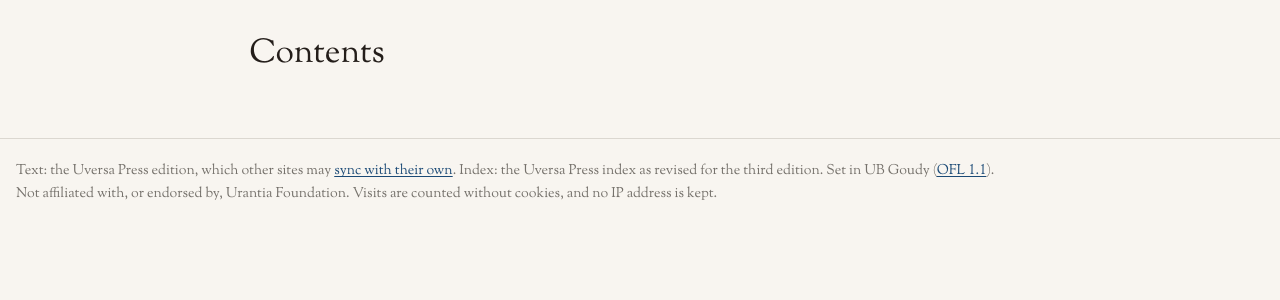
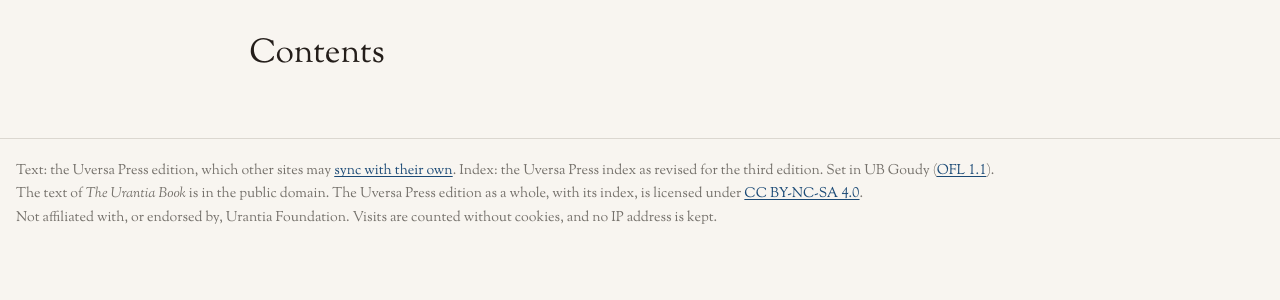
Before and after one commit to The-Urantia-Book-Fellowship/ubsite, a FastAPI app: page /read in a window 1280 px wide. Shown: the part 64-364 px from the top of the page. Run offline with FastAPI, Linux system fonts and the light colour scheme; data comes from the database, SQL or seed files in the repository; data that the repository does not hold is empty.

Commit message:
The footer says what is public domain and what is licensed
The text of The Urantia Book is in the public domain; the Uversa Press
edition as a whole, with its index, is licensed under CC BY-NC-SA 4.0,
the press edition's licence. Every page's footer says so, with
rel="license", so the offline copy carries it too, and so does /api.
It answers Harry's condition for Read offline, that the site's terms
not put the book, the index with it, in the public domain.

The index's footing is settled with it, so the index may go through
the API with its licence marked. deploy/README.md notes that the
installed nginx file is world-readable, so checking it needs no root.

Co-Authored-By: Claude Opus 5.5 (1M context) <noreply@anthropic.com>

```diff
--- a/ubsite/templates/api.html
+++ b/ubsite/templates/api.html
@@ -23,8 +23,9 @@
 <h1>The text API</h1>
 
 <p>Any site may keep its copy of the English text in step with this one, or fetch a
-passage or a paper from it by reference. The text is the Uversa Press edition, with its numerous corrections, and it is in the
-public domain. Its HTML marks the words of Jesus, which this site shows in red; the
+passage or a paper from it by reference. The text is that of the Uversa Press edition, with its numerous corrections, and it is in
+the public domain; the edition as a whole, with its index, is licensed under
+<a href="https://creativecommons.org/licenses/by-nc-sa/4.0/">CC&nbsp;BY-NC-SA&nbsp;4.0</a>. Its HTML marks the words of Jesus, which this site shows in red; the
 printed book does not.</p>
 
 <p>It is at <b>version {{ v.version }}</b>, made on {{ v.made }}: {{ '{:,}'.format(meta.counts.parts) }}
--- a/ubsite/templates/base.html
+++ b/ubsite/templates/base.html
@@ -115,6 +115,11 @@ window.ubDefaults = {{ settings_defaults|tojson }};
      <a href="/api">sync with their own</a>. Index{{ rev(src.index) }}: the
      Uversa Press index as revised for the third edition.
      Set in UB&nbsp;Goudy (<a href="/static/fonts/OFL.txt">OFL&nbsp;1.1</a>).</p>
+  {#- What the site's terms say: the text is public domain, the edition as a whole
+      is not (Tigran, 2026-10-14, after Harry's condition for Read offline). #}
+  <p>The text of <i>The Urantia Book</i> is in the public domain. The Uversa Press
+     edition as a whole, with its index, is licensed under
+     <a href="https://creativecommons.org/licenses/by-nc-sa/4.0/" rel="license">CC&nbsp;BY-NC-SA&nbsp;4.0</a>.</p>
   <p class="disclaim">Not affiliated with, or endorsed by, Urantia Foundation.
      Visits are counted without cookies, and no IP address is kept.</p>
 </footer>
```
Also changed, not shown: CLAUDE.md (+2 -1 lines), ROADMAP.md (+1 -1 lines), README.md, deploy/README.md.
